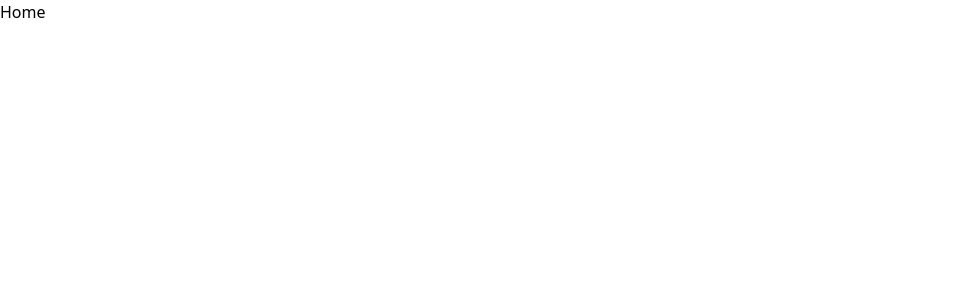
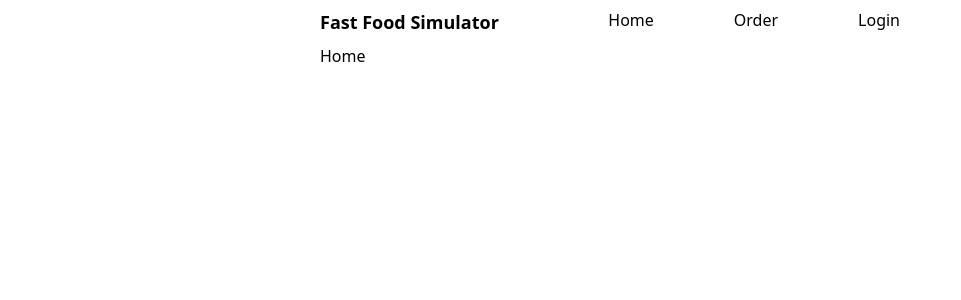
Before and after one commit to calebsmith00/fast-food-simulator, a Next.js app: page / in a window 1280 px wide. Shown: the top 300 px of the page, without its empty margins (0-961 px from the left). Built offline with nearby package versions, Linux system fonts and the light colour scheme.

Commit message:
Create NavBar component

```diff
--- /dev/null
+++ b/components/Nav/Bar.tsx
@@ -0,0 +1,17 @@
+import NavLinks from "./Links";
+import NavLogo from "./Logo";
+
+const links = [
+  { url: "/", displayText: "Home" },
+  { url: "/", displayText: "Order" },
+  { url: "/", displayText: "Login" },
+];
+
+export default function NavBar() {
+  return (
+    <div className="flex justify-between my-2">
+      <NavLogo />
+      <NavLinks links={links} />
+    </div>
+  );
+}
--- /dev/null
+++ b/components/Nav/Link.tsx
@@ -0,0 +1,16 @@
+import Link from "next/link";
+
+export type LinkProps = {
+  url: string;
+  displayText: string;
+};
+
+export default function NavLink({ props }: { props: LinkProps }) {
+  return (
+    <div className="px-10">
+      <Link href={props.url}>
+        <a>{props.displayText}</a>
+      </Link>
+    </div>
+  );
+}
--- /dev/null
+++ b/components/Nav/Links.tsx
@@ -0,0 +1,13 @@
+import NavLink, { LinkProps } from "./Link";
+
+type LinksProps = {
+  links: LinkProps[];
+};
+
+export default function NavLinks(props: LinksProps) {
+  const links = props.links.map((link: LinkProps) => (
+    <NavLink key={link.displayText} props={link} />
+  ));
+
+  return <div className="flex px-5">{links}</div>;
+}
--- /dev/null
+++ b/components/Nav/Logo.tsx
@@ -0,0 +1,7 @@
+export default function NavLogo() {
+  return (
+    <div className="text-lg font-sans font-semibold hover:font-bold">
+      Fast Food Simulator
+    </div>
+  );
+}
--- a/pages/_app.tsx
+++ b/pages/_app.tsx
@@ -1,8 +1,14 @@
-import '../styles/globals.css'
-import type { AppProps } from 'next/app'
+import "../styles/globals.css";
+import type { AppProps } from "next/app";
+import NavBar from "../components/Nav/Bar";
 
 function MyApp({ Component, pageProps }: AppProps) {
-  return <Component {...pageProps} />
+  return (
+    <div className="w-full mx-10 lg:w-1/2 lg:mx-auto">
+      <NavBar />
+      <Component {...pageProps} />
+    </div>
+  );
 }
 
-export default MyApp
+export default MyApp;
```
